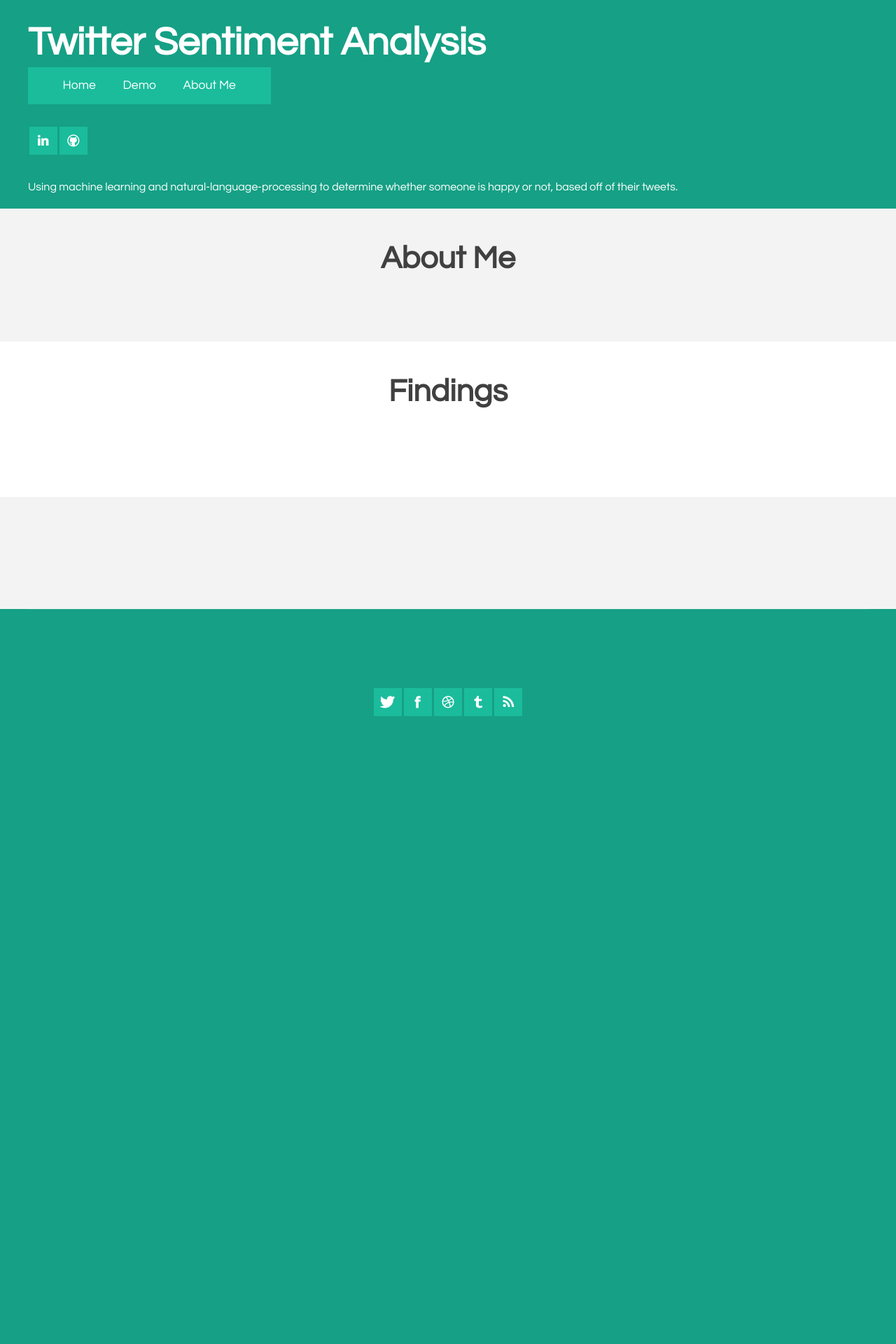
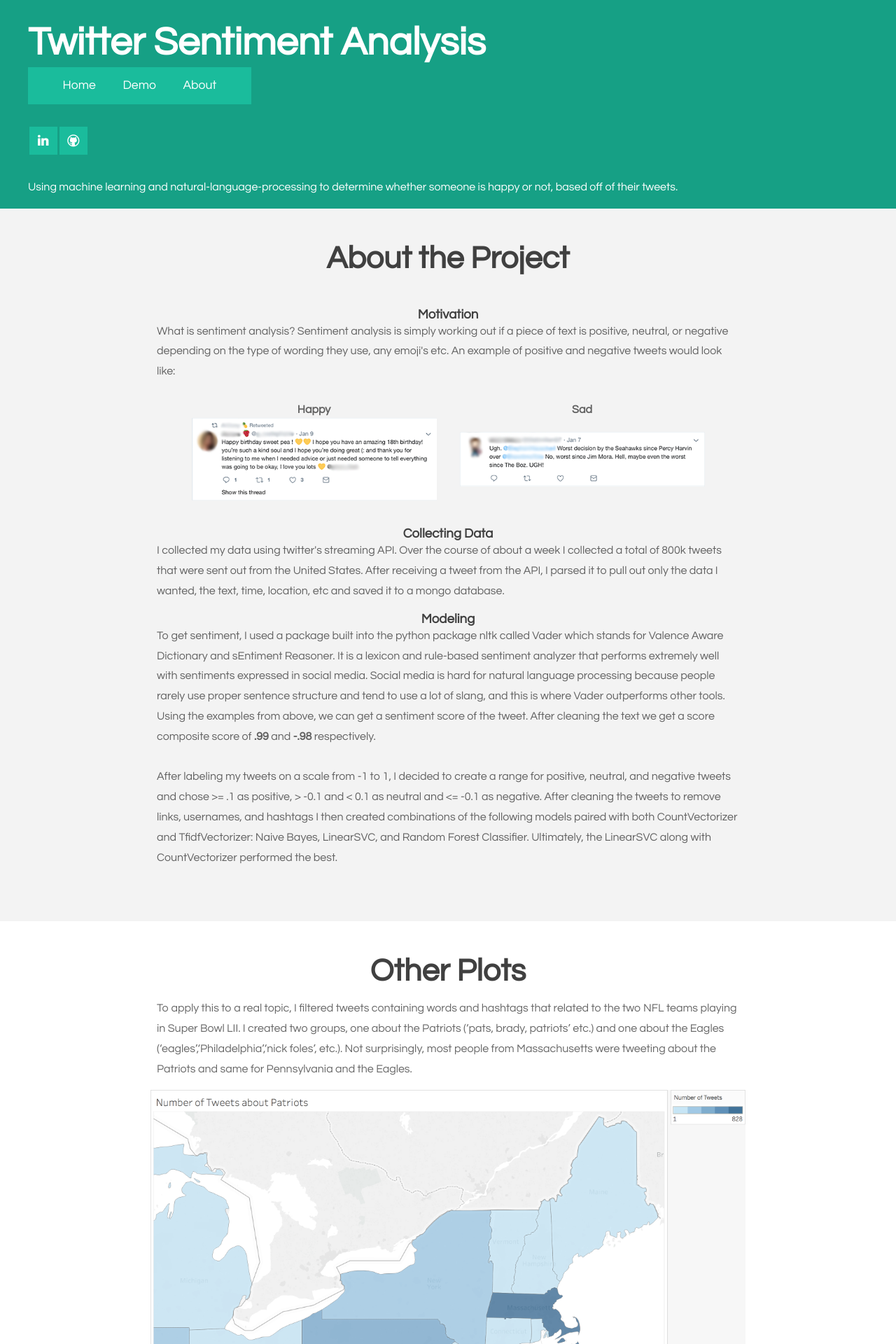
Before and after one commit to tyleratk/twitter-sentiment, a Flask app: page /about in a window 1280 px wide. Shown: the top 1920 px of the page at 70% size. Before the commit the page ends 1023 px from the top, so only its background shows below. Run offline with Flask 2, Linux system fonts and the light colour scheme; lists and menus that the app fills with data are empty; parts of the project's set-up code (start-up, migrations or seed data) failed here and were passed over.

Commit message:
Moves most of info from index to about

```diff
--- a/web_app/templates/about.html
+++ b/web_app/templates/about.html
@@ -37,7 +37,7 @@
 				<ul>
 					<li><a href="/" title="">Home</a></li>
 					<li><a href="/demo" title="">Demo</a></li>
-					<li><a href="/about" title="">About Me</a></li>
+					<li><a href="/about" title="">About</a></li>
 				</ul>
 			</div>
 			<ul class="contact">
@@ -52,14 +52,66 @@
 
 <div id="page-wrapper">
 		<div class="title">
-			<h2>About Me</h2>
+			<h2>About the Project</h2>
 		</div>
-		<p></p>
+		<div>
+			<h3>Motivation</h3>
+		</div>
+		<p id="page-p">
+		What is sentiment analysis? Sentiment analysis is simply working out if a piece of text is positive, neutral, or negative depending on the type of wording they use, any emoji's etc. An example of positive and negative tweets would look like:<br><br>
+		<table style="width:60%;margin: 0px auto;">
+			<tr>
+				<th>Happy</th>
+				<th>Sad</th>
+			</tr>
+			<tr>
+				<th>
+					<img src='/static/images/happy_tweet.png' width='350'><br>
+				</th>
+				<th>
+					<img src='/static/images/sad_tweet.png' width='350'>
+				</th>
+			</tr>
+		</table>
+
+		</p><br>
+
+		<h3>Collecting Data</h3>
+		<p id="page-p">I collected my data using twitter's streaming API. Over the course of about a week I collected a total of 800k tweets that were sent out from the United States. After receiving a tweet from the API, I parsed it to pull out only the data I wanted, the text, time, location, etc and saved it to a mongo database.</p><br>
+		<h3>Modeling</h3>
+		<p id="page-p">To get sentiment, I used a package built into the python package nltk called Vader which stands for Valence Aware Dictionary and sEntiment Reasoner. It is a lexicon and rule-based sentiment analyzer that performs extremely well with sentiments expressed in social media. Social media is hard for natural language processing because people rarely use proper sentence structure and tend to use a lot of slang, and this is where Vader outperforms other tools. Using the examples from above, we can get a sentiment score of the tweet. After cleaning the text we get a score composite score of <b>.99</b> and <b>-.98</b> respectively.<br><br>
+		After labeling my tweets on a scale from -1 to 1, I decided to create a range for positive, neutral, and negative tweets and chose >= .1 as positive, > -0.1 and < 0.1 as neutral and <= -0.1 as negative. After cleaning the tweets to remove links, usernames, and hashtags I then created combinations of the following models paired with both CountVectorizer and TfidfVectorizer: Naive Bayes, LinearSVC, and Random Forest Classifier. Ultimately, the LinearSVC along with CountVectorizer performed the best.<br><br>
+		<!-- The CountVectorizer simply turns all my tweets into a matrix of token counts.  -->
+
+		</p>
+		</div>
+
 </div>
 
 <div class="wrapper">
 	<div class="title">
-		<h2>Findings</h2>
+		<h2>Other Plots</h2><br>
+		<p id="page-p">
+			To apply this to a real topic, I filtered tweets containing words and hashtags that related to the two NFL teams playing in Super Bowl LII. I created two groups, one about the Patriots (‘pats, brady, patriots’ etc.) and one about the Eagles (‘eagles’,‘Philadelphia’,‘nick foles’, etc.). Not surprisingly, most people from Massachusetts were tweeting about the Patriots and same for Pennsylvania and the Eagles.
+		</p><br>
+		<img src="/static/images/pats.png" width='850'><br><br>
+		<img src="/static/images/eagles.png" width='850'><br><br><br><br>
+		<h2>Word Clouds</h2>
+		<p id="page-p">
+			Using the same keywords as above, I constructed two word clouds, one for the positive tweets and one for the negative tweets. Can you guess which one is which?
+		</p>
+		<p id="page-p" style="font-size: 75%;text-align: center;">
+			(hint: the top one is positive sentiment)
+		</p>
+		<img src="/static/images/pos_cloud.png" width='850'><br><br>
+		<img src="/static/images/neg_cloud.png" width='850'><br><br><br><br>
+		<h2>Grouping by topic</h2>
+		<p id="page-p">
+
+		</p>
+		<img src="/static/images/pos_semantic.png" width='850'>
+		<img src="/static/images/neg_semantic.png" width='850'><br><br>
+
 	</div>
 	<p></p>
 	</div>
--- a/web_app/templates/demo.html
+++ b/web_app/templates/demo.html
@@ -37,7 +37,7 @@
 				<ul>
 					<li><a href="/" title="">Home</a></li>
 					<li><a href="/demo" title="/demo">Demo</a></li>
-					<li><a href="/about" title="/about">About Me</a></li>
+					<li><a href="/about" title="/about">About</a></li>
 				</ul>
 			</div>
 			<ul class="contact">
--- a/web_app/templates/results.html
+++ b/web_app/templates/results.html
@@ -26,7 +26,7 @@
 				<ul>
 					<li><a href="/" title="">Home</a></li>
 					<li><a href="/demo" title="">Demo</a></li>
-					<li><a href="/about" title="">About Me</a></li>
+					<li><a href="/about" title="">About</a></li>
 				</ul>
 			</div>
 			<ul class="contact">
```
Also changed, not shown: web_app/templates/index.html (+5 -2 lines).
